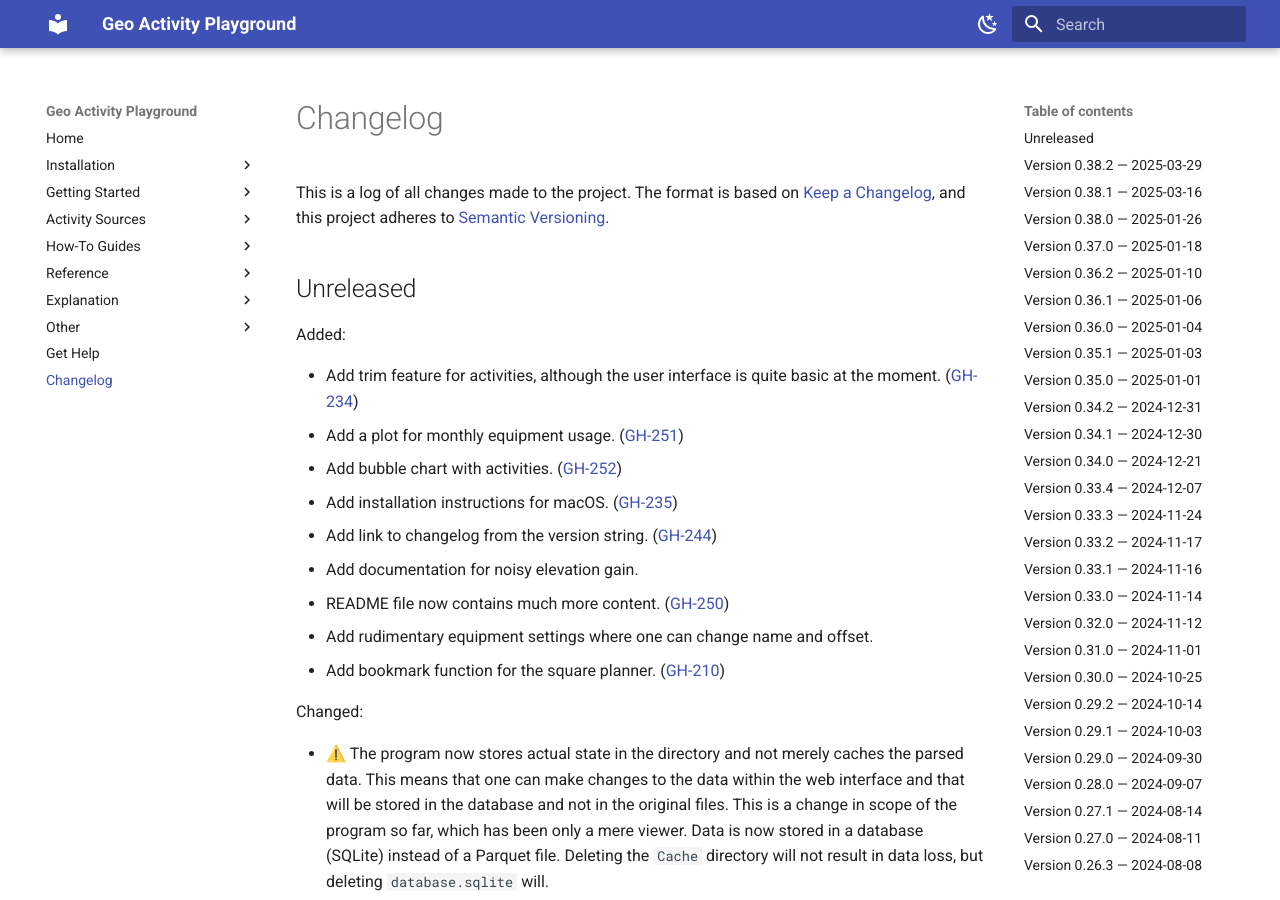
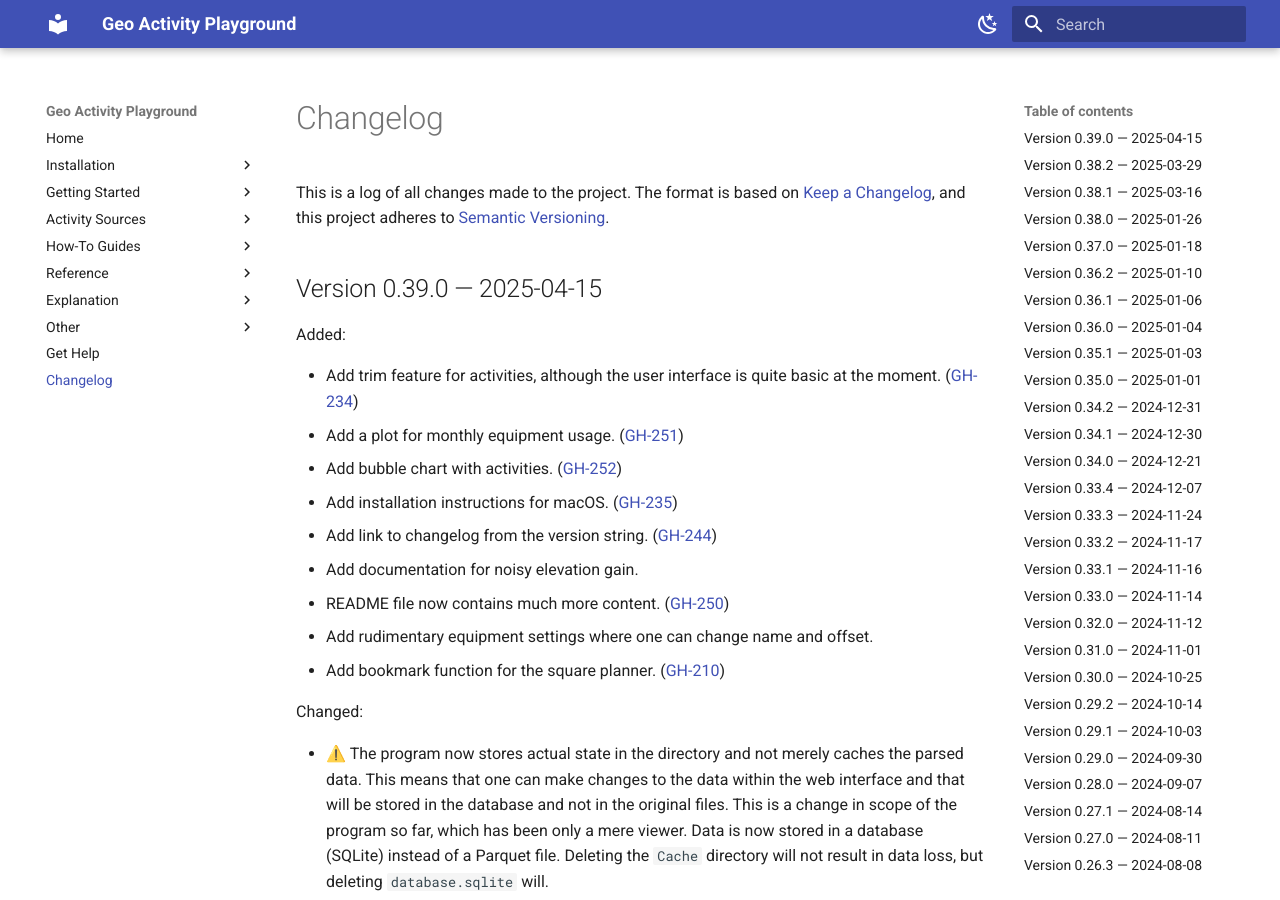
Before and after one commit to martin-ueding/geo-activity-playground, an MkDocs documentation site: the page built from docs/changelog.md, in a window 1280 px wide and 900 px high. Built offline with MkDocs 1.6.1 and Material for MkDocs 9.7.7, drawn with Linux system fonts in a browser that asks for light colours.

Commit message:
Version bump to 0.39.0

```diff
--- a/docs/changelog.md
+++ b/docs/changelog.md
@@ -15,7 +15,7 @@ Types of changes
 ([GH-000](https://github.com/martin-ueding/geo-activity-playground/issues/000))
 -->
 
-## Unreleased
+## Version 0.39.0 — 2025-04-15
 
 Added:
 
--- a/pyproject.toml
+++ b/pyproject.toml
@@ -1,6 +1,6 @@
 [tool.poetry]
 name = "geo-activity-playground"
-version = "0.38.2"
+version = "0.39.0"
 description = "Analysis of geo data activities like rides, runs or hikes."
 authors = ["Martin Ueding <mu@martin-ueding.de>"]
 license = "MIT"
```
